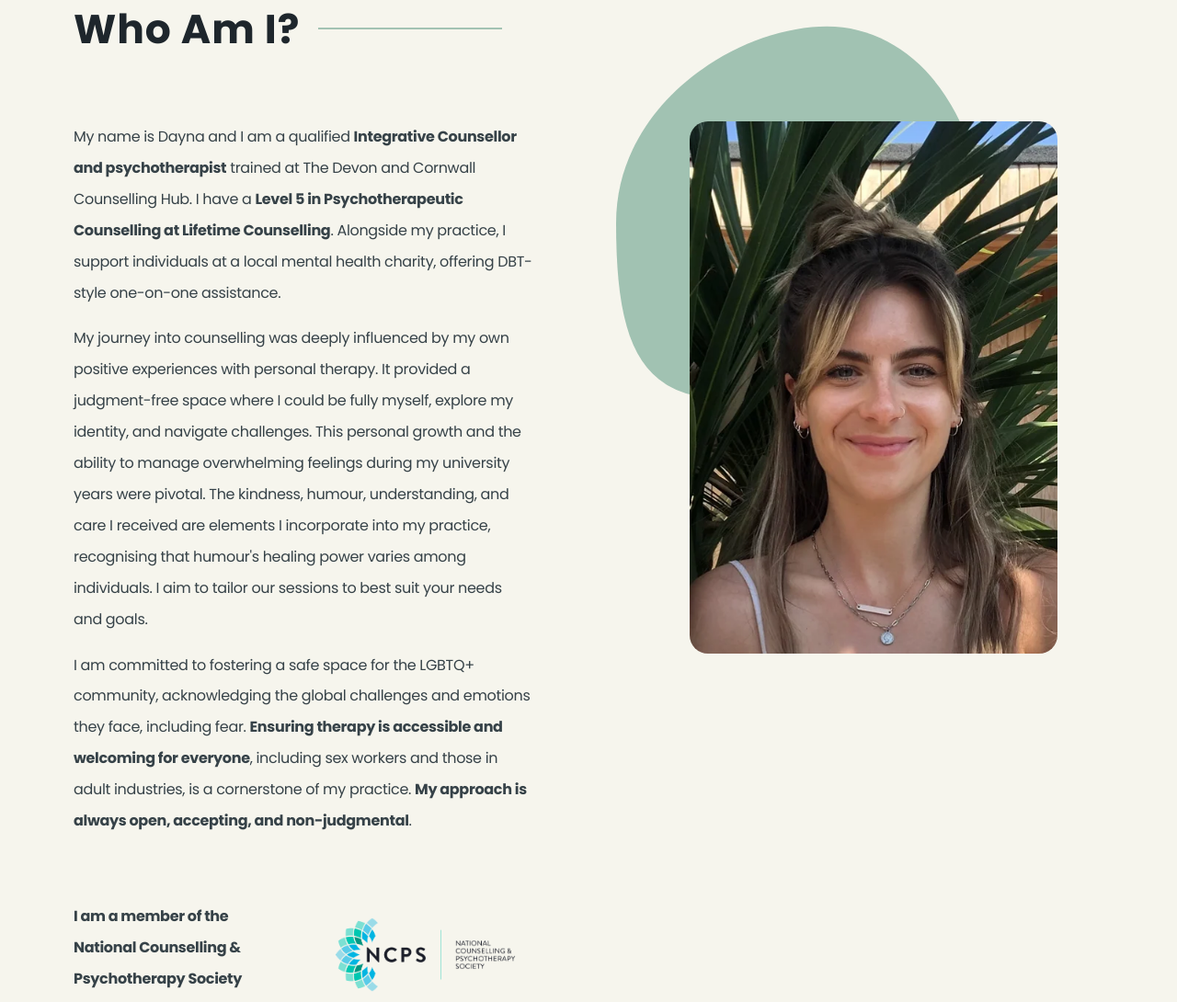
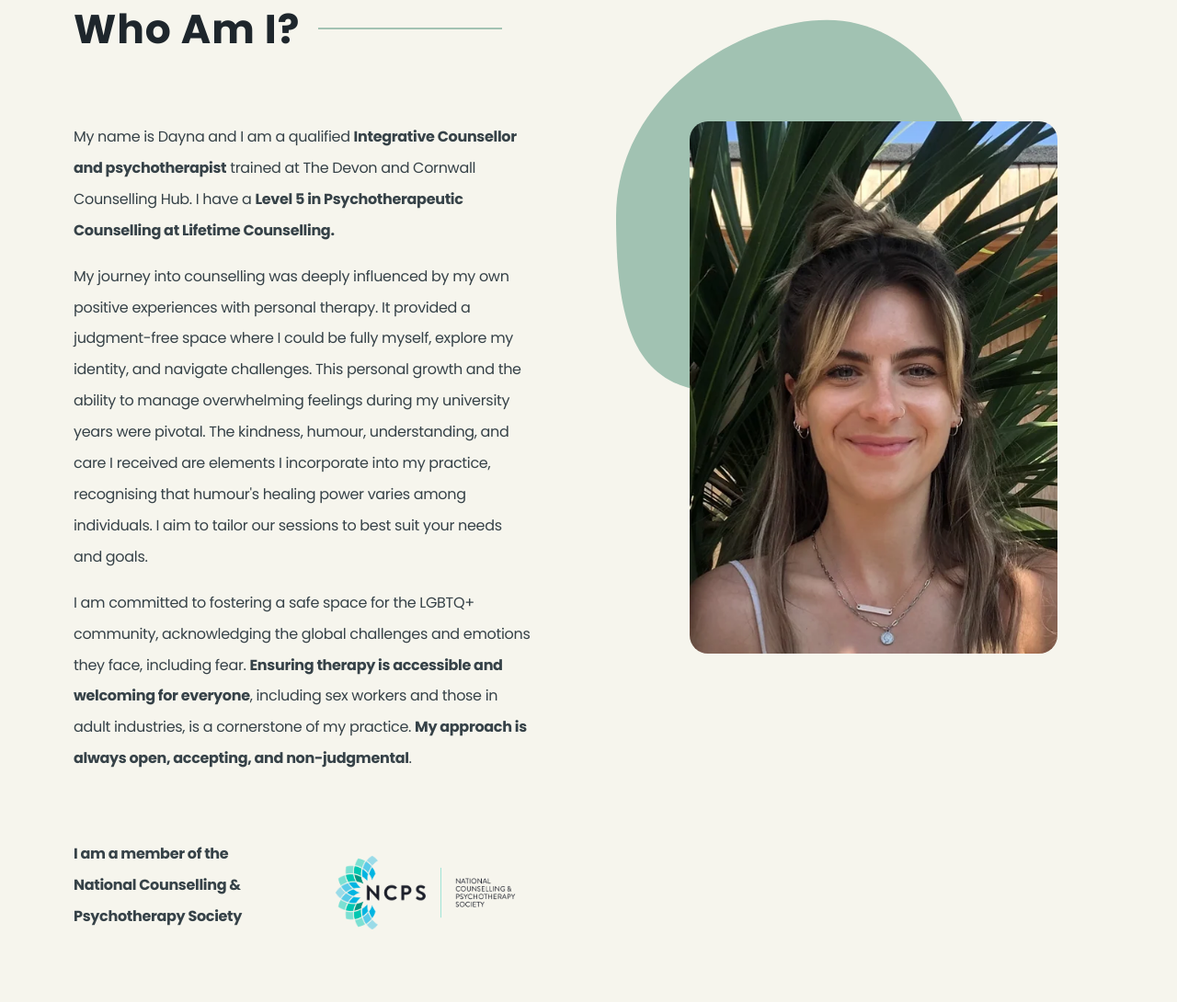
Before and after one commit to adamhills91/dayna-landsborough, a website: page index.html in a window 1280 px wide. Shown: the part 5172-6262 px from the top of the page at 92% size. Drawn offline with Linux system fonts and the light colour scheme.

Commit message:
Removed line abut Devon Mind

```diff
--- a/index.html
+++ b/index.html
@@ -229,8 +229,8 @@
           <div class="copy-container">
             <p class="fade-in-and-up">My name is Dayna and I am a qualified <strong>Integrative Counsellor and
               psychotherapist</strong> trained at The Devon and Cornwall Counselling Hub. I have a <strong>Level 5 in
-              Psychotherapeutic Counselling at Lifetime Counselling</strong>. Alongside my practice, I support
-            individuals at a local mental health charity, offering DBT-style one-on-one assistance.</p>
+              Psychotherapeutic Counselling at Lifetime Counselling.</strong>
+            </p>
 
             <p class="fade-in-and-up">My journey into counselling was deeply influenced by my own positive experiences
             with personal therapy. It provided a judgment-free space where I could be fully myself, explore my identity,
```
